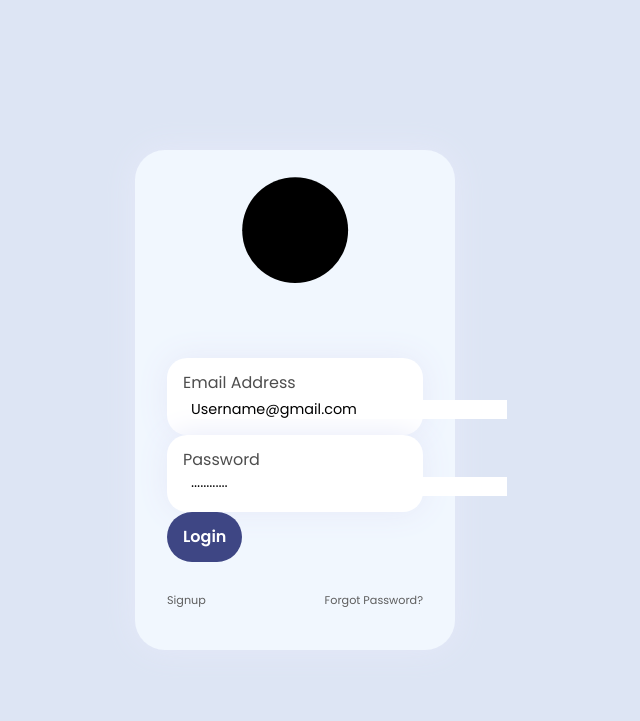
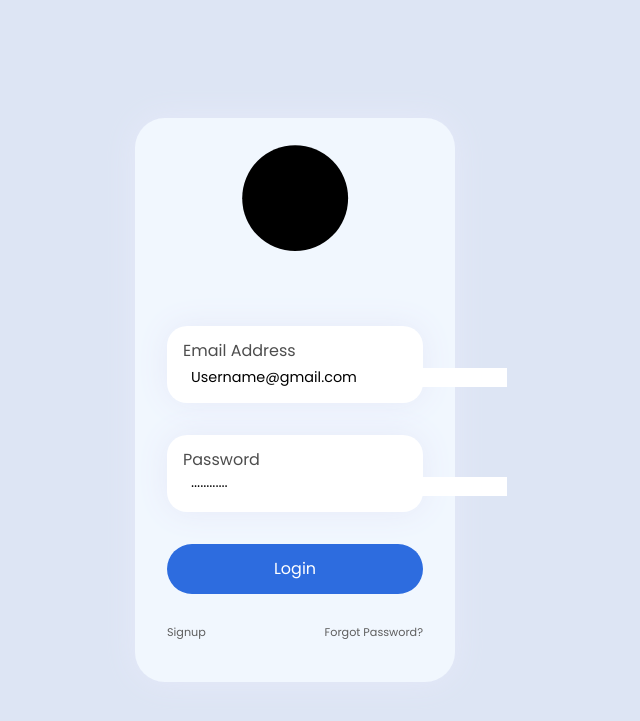
Before and after one commit to Manjila-create/ai-recruitment-system, a Flask app: page / in a window 1280 px wide. Shown: the top 721 px of the page, without its empty margins (345-985 px from the left). Run offline with Flask 3, Linux system fonts and the light colour scheme; some libraries are stand-ins or nearby versions.

Commit message:
better homepage

```diff
--- a/backend/app.py
+++ b/backend/app.py
@@ -10,5 +10,9 @@ def login():
 def user():
     return render_template('user.html')
 
+@app.route('/recruiter')
+def recruiter():
+    return render_template('recruiter.html')
+
 if __name__ == '__main__':
     app.run(debug=True)
--- a/backend/static/css/style.css
+++ b/backend/static/css/style.css
@@ -85,6 +85,65 @@ ion-icon {
   font-weight: 600;
   cursor: pointer;
 }
+/* LOGIN DROPDOWN */
+
+.login-dropdown{
+  position: relative;
+  width: 100%;
+}
+
+.login-btn{
+  padding: 1em;
+  background: #2d6cdf;
+  color: white;
+  border: none;
+  border-radius: 30px;
+  width: 100%;
+  font-size: 1rem;
+  cursor: pointer;
+  transition: 0.3s;
+}
+
+.login-btn:hover{
+  background: #1f56b8;
+}
+
+/* hidden initially */
+.dropdown-content{
+  display: none;
+  flex-direction: column;
+  gap: 10px;
+  margin-top: 10px;
+}
+
+/* show when hovering */
+.login-dropdown:hover .dropdown-content{
+  display: flex;
+}
+
+.option-btn{
+  width: 100%;
+  padding: 0.9em;
+  border: none;
+  border-radius: 20px;
+  background: #4CAF50;
+  color: white;
+  font-size: 0.95rem;
+  cursor: pointer;
+  transition: 0.3s;
+}
+
+.option-btn:hover{
+  transform: scale(1.02);
+}
+
+.recruiter{
+  background: #ff6b35;
+}
+
+a{
+  text-decoration: none;
+}
 
 .footer {
   display: flex;
--- a/backend/templates/login.html
+++ b/backend/templates/login.html
@@ -26,61 +26,57 @@
     <g transform="matrix(3.31 0 0 3.31 320.4 240.4)">
       <circle cx="0" cy="0" r="40"></circle>
     </g>
-
     <g transform="matrix(0.98 0 0 0.98 268.7 213.7)">
       <circle cx="0" cy="0" r="40"></circle>
     </g>
-
     <g transform="matrix(1.01 0 0 1.01 362.9 210.9)">
       <circle cx="0" cy="0" r="40"></circle>
     </g>
-
     <g transform="matrix(0.92 0 0 0.92 318.5 286.5)">
       <circle cx="0" cy="0" r="40"></circle>
     </g>
   </svg>
 
-  <!-- FORM START -->
-  <form action="/user" method="GET">
-
   <div class="email">
     <label>Email Address</label>
-
     <div class="sec-2">
       <ion-icon name="mail-outline"></ion-icon>
-
-        <input
-          type="email"
-          placeholder="Username@gmail.com"
-          required
-        >
+      <input type="email" placeholder="Username@gmail.com">
     </div>
   </div>
 
   <div class="password">
     <label>Password</label>
-
     <div class="sec-2">
       <ion-icon name="lock-closed-outline"></ion-icon>
-
-        <input
-          type="password"
-          class="pas"
-          placeholder="············"
-          required
-        >
-
+      <input type="password" class="pas" placeholder="············">
       <ion-icon class="show-hide" name="eye-outline"></ion-icon>
     </div>
   </div>
 
-    <button class="login" type="submit">
-      Login
+  <div class="login-dropdown">
+
+  <button class="login-btn">Login</button>
+
+  <div class="dropdown-content">
+
+    <!-- USER LOGIN -->
+    <a href="{{ url_for('user') }}">
+      <button type="button" class="option-btn">
+        User Login
       </button>
+    </a>
 
-  </form>
-  <!-- FORM END -->
+    <!-- RECRUITER LOGIN -->
+    <a href="{{ url_for('recruiter') }}">
+      <button type="button" class="option-btn recruiter">
+        Recruiter Login
+      </button>
+    </a>
 
+  </div>
+
+</div>
   <div class="footer">
     <span>Signup</span>
     <span>Forgot Password?</span>
--- /dev/null
+++ b/backend/templates/recruiter.html
@@ -0,0 +1 @@
+<h1>Recruiter Dashboard</h1>
```
Lines whose indentation alone changed are shown as unchanged.
